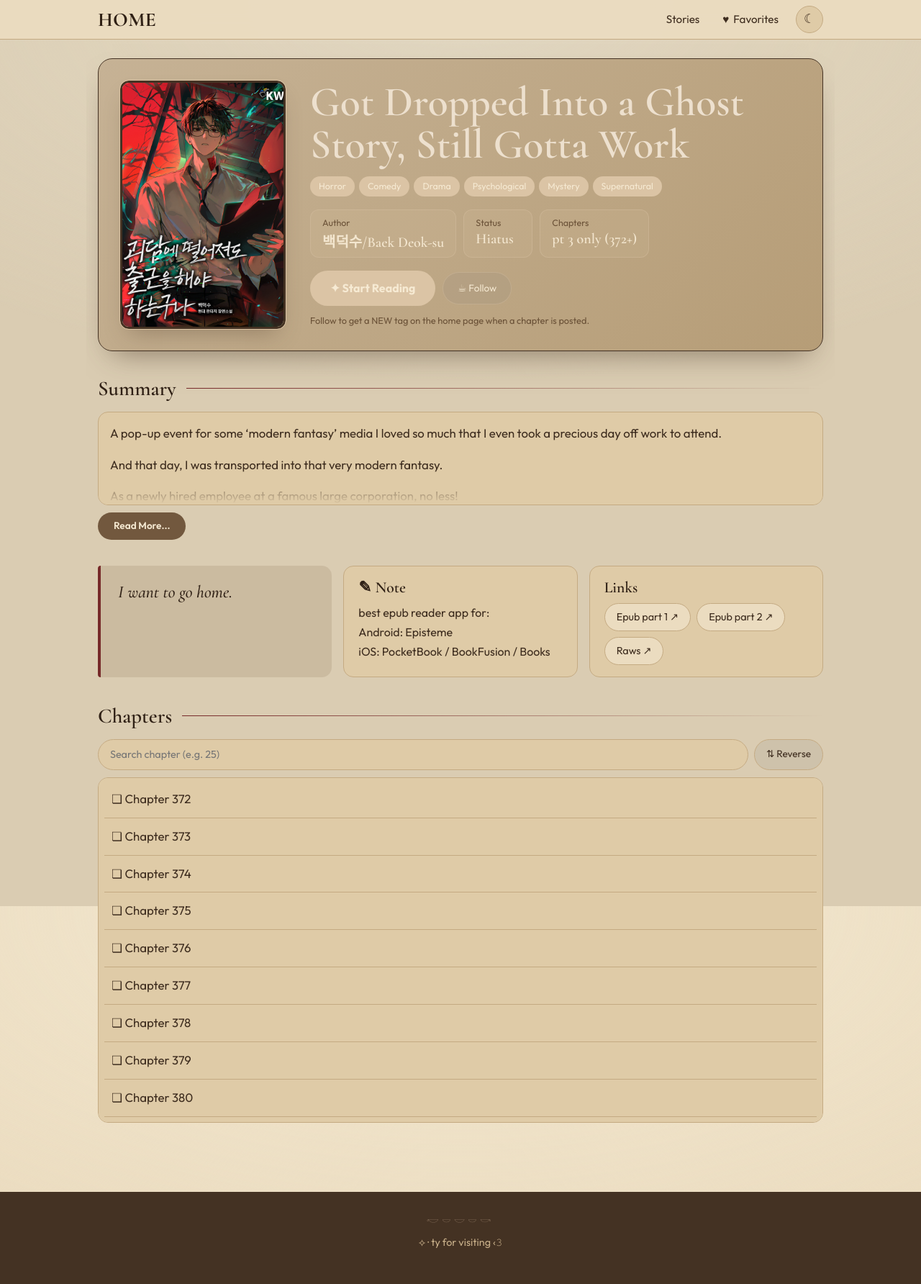
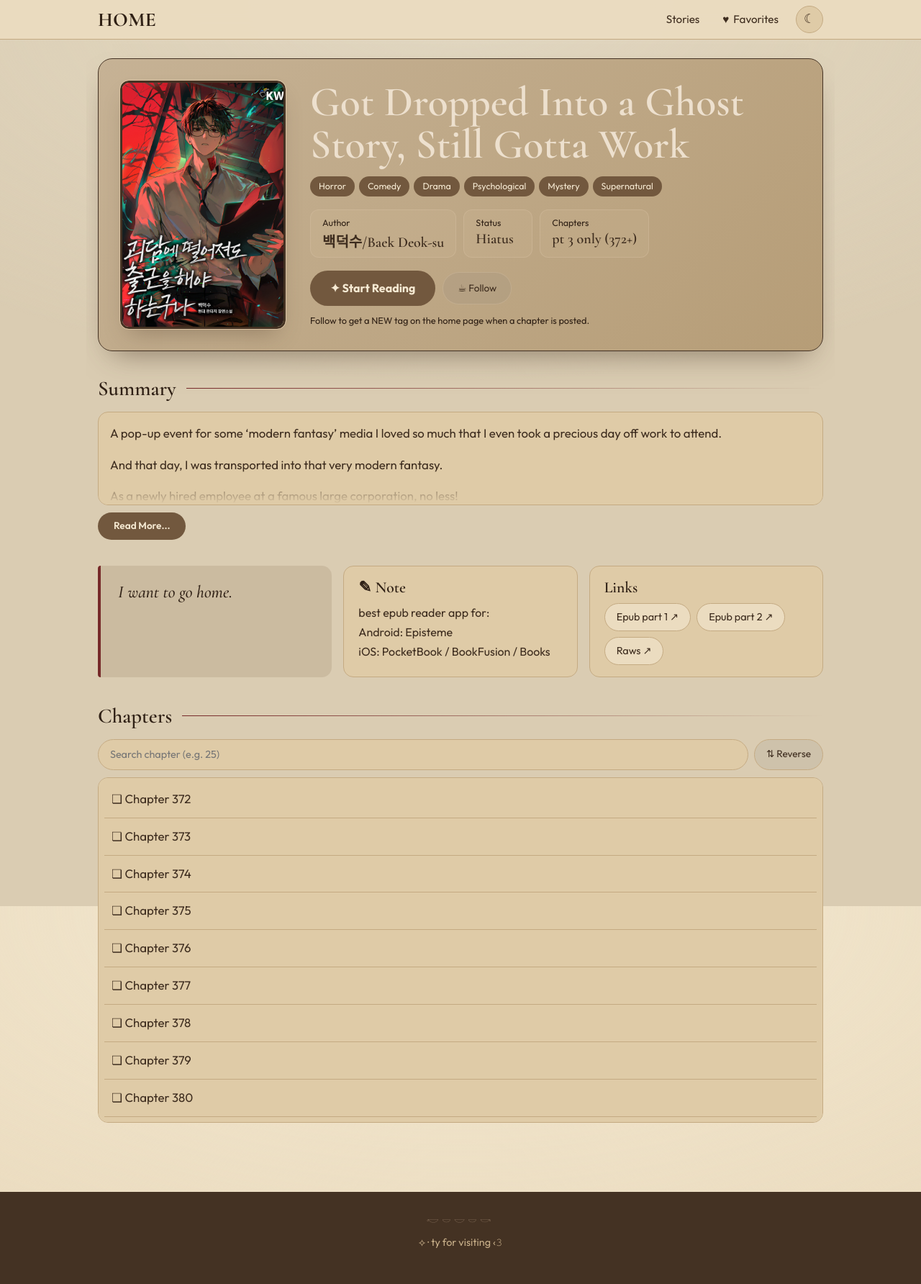
Before and after one commit to soleumn/soleumn.github.io, a Jekyll site: the page built from _novels/gsgw.md, in a window 1280 px wide. Shown: the whole page at 72% size. Built offline with Jekyll 4.4.1, drawn with Linux system fonts in a browser that asks for light colours.

Commit message:
Update site.css

```diff
--- a/assets/css/site.css
+++ b/assets/css/site.css
@@ -318,11 +318,11 @@ html[data-site-theme="light"] .novel-hero {
   background: linear-gradient(135deg, #C6B295 0%, #B69D77 100%);
   border-color: #443223;
   box-shadow: 0 20px 40px -20px rgba(68, 50, 35, .6);
-  --texto-principal: #f3e6cf;
+  --texto-principal: #3d2c1e;
   --texto-titulo: #EDE0CE;
-  --texto-secundario: #6b5238;
-  --detalhe-accent: #dbc4a5;
-  --detalhe-hover: #56402c;
+  --texto-secundario: #2f2015;
+  --detalhe-accent: #72583e;
+  --detalhe-hover: #f0e0c6;
   --on-accent: #f6ead3;
   --borda-suave: rgba(219, 196, 165, .35);
   --accent-soft: rgba(219, 196, 165, .14);
```
